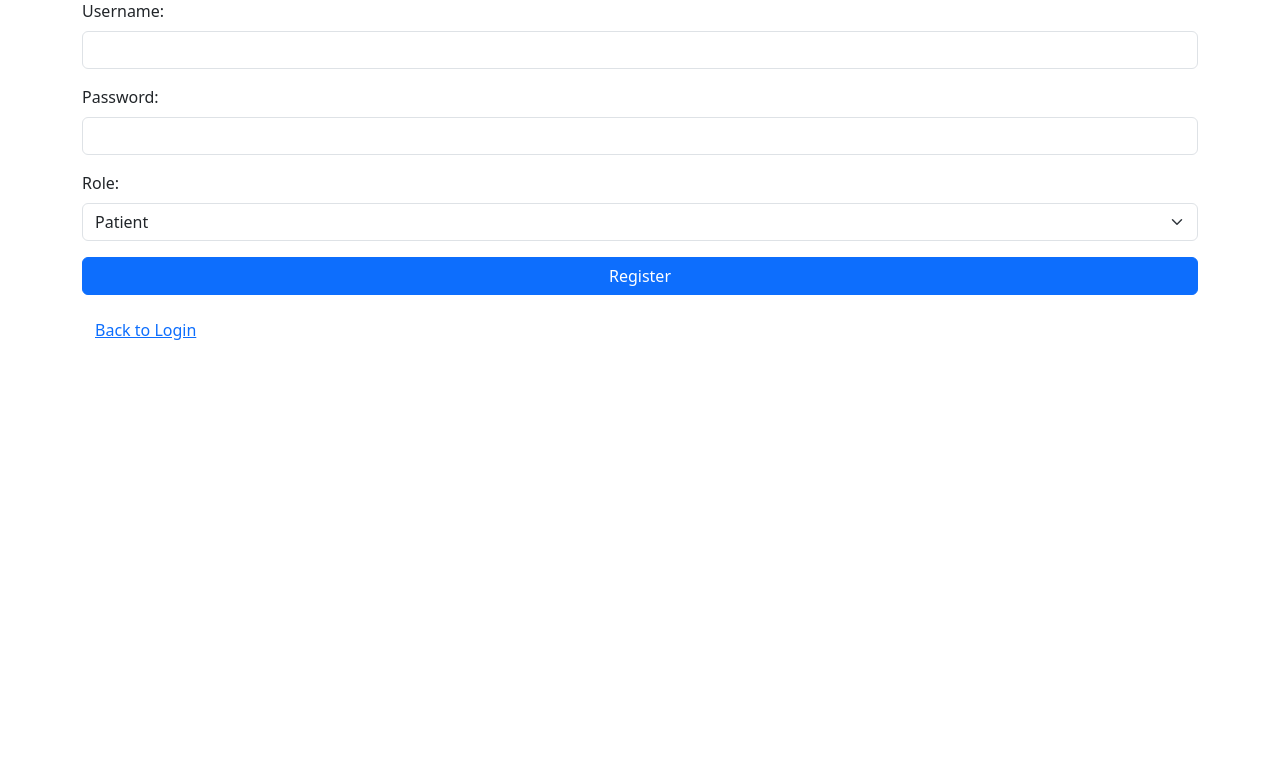
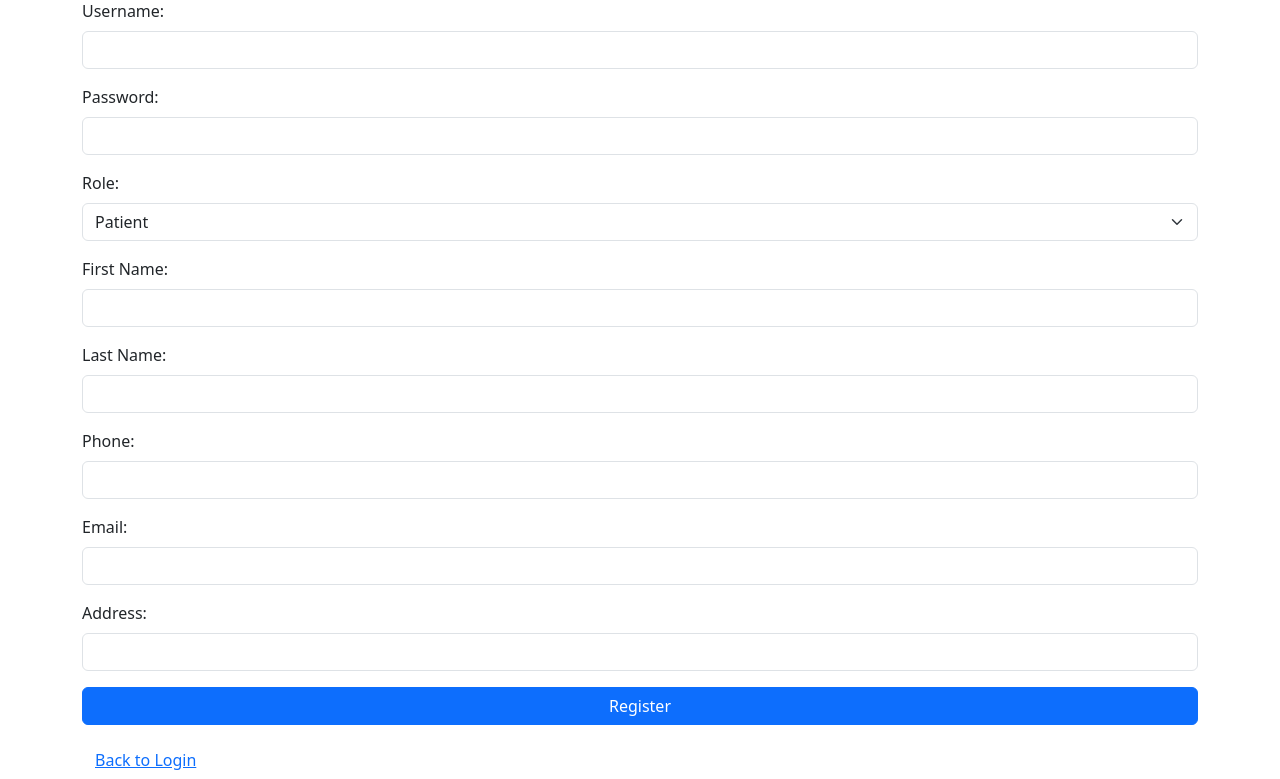
Before and after one commit to EndermanSUPREME/MediTrack, a Flask app: page /register in a window 1280 px wide. Shown: the part 121-900 px from the top of the page. Before the commit the page ends 461 px from the top, so only its background shows below. Run offline with Flask 3, Linux system fonts and the light colour scheme; data comes from the database, SQL or seed files in the repository; some libraries are stand-ins or nearby versions.

Commit message:
registration issue has been fixed

```diff
--- a/app.py
+++ b/app.py
@@ -5,9 +5,9 @@ import bcrypt  # Import bcrypt for password hashing
 app = Flask(__name__)
 
 # MySQL connection configuration for XAMPP
-app.config['MYSQL_HOST'] = 'localhost'  # XAMPP MySQL runs on localhost
-app.config['MYSQL_USER'] = 'root'       # Default XAMPP MySQL username
-app.config['MYSQL_PASSWORD'] = ''       # Default XAMPP MySQL password is empty
+app.config['MYSQL_HOST'] = '10.37.1.103'  # XAMPP MySQL runs on localhost
+app.config['MYSQL_USER'] = 'yoyojesus'       # Default XAMPP MySQL username
+app.config['MYSQL_PASSWORD'] = 'veryOkIrTIcA'       # Default XAMPP MySQL password is empty
 app.config['MYSQL_DB'] = 'meditrack'    # Replace with your local database name
 
 mysql = MySQL(app)
@@ -50,7 +50,19 @@ def show_patients():
     users = cur.fetchall()
     cur.close()
 
-    return render_template('check.html', patients=patients, users=users)
+    # Fetch doctors from the database
+    cur = mysql.connection.cursor()
+    cur.execute("SELECT doctor_id, first_name, last_name, speciality, phone FROM doctor")
+    doctors = cur.fetchall()
+    cur.close()
+
+    # Fetch insurance providers from the database
+    cur = mysql.connection.cursor()
+    cur.execute("SELECT insurance_id, insurance_name, insurance_type, contact_number FROM insurance_provider")
+    insurances = cur.fetchall()
+    cur.close()
+
+    return render_template('check.html', patients=patients, users=users, doctors=doctors, insurances=insurances)
 
 @app.route('/login', methods=['GET', 'POST'])
 def login():
@@ -90,18 +102,30 @@ def login():
 @app.route('/register', methods=['GET', 'POST'])
 def register():
     if request.method == 'POST':
+        # Debugging: Log the form data received
+        print(f"Form data received: {request.form}")
+
         username = request.form['username']
         password = request.form['password']
         role = request.form['role']
-        first_name = request.form.get('first_name')
-        last_name = request.form.get('last_name')
-        phone = request.form.get('phone')
-        email = request.form.get('email')
-        address = request.form.get('address')
-        speciality = request.form.get('speciality')
-        insurance_name = request.form.get('insurance_name')
-        contact_number = request.form.get('contact_number')
-        insurance_type = request.form.get('insurance_type')
+
+        # Fetch role-specific fields
+        if role == 'Patient':
+            first_name = request.form.get('patient_first_name')
+            last_name = request.form.get('patient_last_name')
+            phone = request.form.get('patient_phone')
+            email = request.form.get('patient_email')
+            address = request.form.get('patient_address')
+        elif role == 'Doctor':
+            first_name = request.form.get('doctor_first_name')
+            last_name = request.form.get('doctor_last_name')
+            phone = request.form.get('doctor_phone')
+            email = request.form.get('doctor_email')
+            speciality = request.form.get('speciality')
+        elif role == 'Insurance':
+            insurance_name = request.form.get('insurance_name')
+            contact_number = request.form.get('contact_number')
+            insurance_type = request.form.get('insurance_type')
 
         try:
             # Generate bcrypt hash for the password
@@ -131,6 +155,9 @@ def register():
                     flash('Invalid specialty selected.')
                     return render_template('register.html')
 
+                # Debugging: Log the values being inserted into the doctor table
+                print(f"Inserting into doctor table: first_name={first_name}, last_name={last_name}, speciality={speciality}, phone={phone}, email={email}")
+
                 # Insert into the doctor table
                 cur.execute("""
                     INSERT INTO doctor (first_name, last_name, speciality, phone, email)
@@ -138,6 +165,10 @@ def register():
                 """, (first_name, last_name, speciality, phone, email))
                 mysql.connection.commit()
                 doctor_id = cur.lastrowid  # Get the auto-generated doctor_id
+
+                # Debugging: Log the values being inserted into the users table
+                print(f"Inserting into users table: username={username}, hashed_password={hashed_password}, role={role}, doctor_id={doctor_id}")
+
                 cur.execute("""
                     INSERT INTO users (username, password, role, doctor_id)
                     VALUES (%s, %s, %s, %s)
--- a/templates/register.html
+++ b/templates/register.html
@@ -30,35 +30,35 @@
             <!-- Patient-specific fields -->
             <div id="patient_fields" class="d-none">
                 <div class="mb-3">
-                    <label for="first_name" class="form-label">First Name:</label>
-                    <input type="text" id="first_name" name="first_name" class="form-control">
+                    <label for="patient_first_name" class="form-label">First Name:</label>
+                    <input type="text" id="patient_first_name" name="patient_first_name" class="form-control">
                 </div>
                 <div class="mb-3">
-                    <label for="last_name" class="form-label">Last Name:</label>
-                    <input type="text" id="last_name" name="last_name" class="form-control">
+                    <label for="patient_last_name" class="form-label">Last Name:</label>
+                    <input type="text" id="patient_last_name" name="patient_last_name" class="form-control">
                 </div>
                 <div class="mb-3">
-                    <label for="phone" class="form-label">Phone:</label>
-                    <input type="text" id="phone" name="phone" class="form-control">
+                    <label for="patient_phone" class="form-label">Phone:</label>
+                    <input type="text" id="patient_phone" name="patient_phone" class="form-control">
                 </div>
                 <div class="mb-3">
-                    <label for="email" class="form-label">Email:</label>
-                    <input type="email" id="email" name="email" class="form-control">
+                    <label for="patient_email" class="form-label">Email:</label>
+                    <input type="email" id="patient_email" name="patient_email" class="form-control">
                 </div>
                 <div class="mb-3">
-                    <label for="address" class="form-label">Address:</label>
-                    <input type="text" id="address" name="address" class="form-control">
+                    <label for="patient_address" class="form-label">Address:</label>
+                    <input type="text" id="patient_address" name="patient_address" class="form-control">
                 </div>
             </div>
             <!-- Doctor-specific fields -->
             <div id="doctor_fields" class="d-none">
                 <div class="mb-3">
-                    <label for="first_name" class="form-label">First Name:</label>
-                    <input type="text" id="first_name" name="first_name" class="form-control">
+                    <label for="doctor_first_name" class="form-label">First Name:</label>
+                    <input type="text" id="doctor_first_name" name="doctor_first_name" class="form-control">
                 </div>
                 <div class="mb-3">
-                    <label for="last_name" class="form-label">Last Name:</label>
-                    <input type="text" id="last_name" name="last_name" class="form-control">
+                    <label for="doctor_last_name" class="form-label">Last Name:</label>
+                    <input type="text" id="doctor_last_name" name="doctor_last_name" class="form-control">
                 </div>
                 <div class="mb-3">
                     <label for="speciality" class="form-label">Specialty:</label>
@@ -69,12 +69,12 @@
                     </select>
                 </div>
                 <div class="mb-3">
-                    <label for="phone" class="form-label">Phone:</label>
-                    <input type="text" id="phone" name="phone" class="form-control">
+                    <label for="doctor_phone" class="form-label">Phone:</label>
+                    <input type="text" id="doctor_phone" name="doctor_phone" class="form-control">
                 </div>
                 <div class="mb-3">
-                    <label for="email" class="form-label">Email:</label>
-                    <input type="email" id="email" name="email" class="form-control">
+                    <label for="doctor_email" class="form-label">Email:</label>
+                    <input type="email" id="doctor_email" name="doctor_email" class="form-control">
                 </div>
             </div>
             <!-- Insurance-specific fields -->
@@ -119,6 +119,9 @@
                 document.getElementById('insurance_fields').classList.remove('d-none');
             }
         }
+
+        // Ensure the correct fields are shown on page load
+        document.addEventListener('DOMContentLoaded', toggleFields);
     </script>
 </body>
 </html>
```
Also changed, not shown: templates/check.html (+44 -0 lines).
